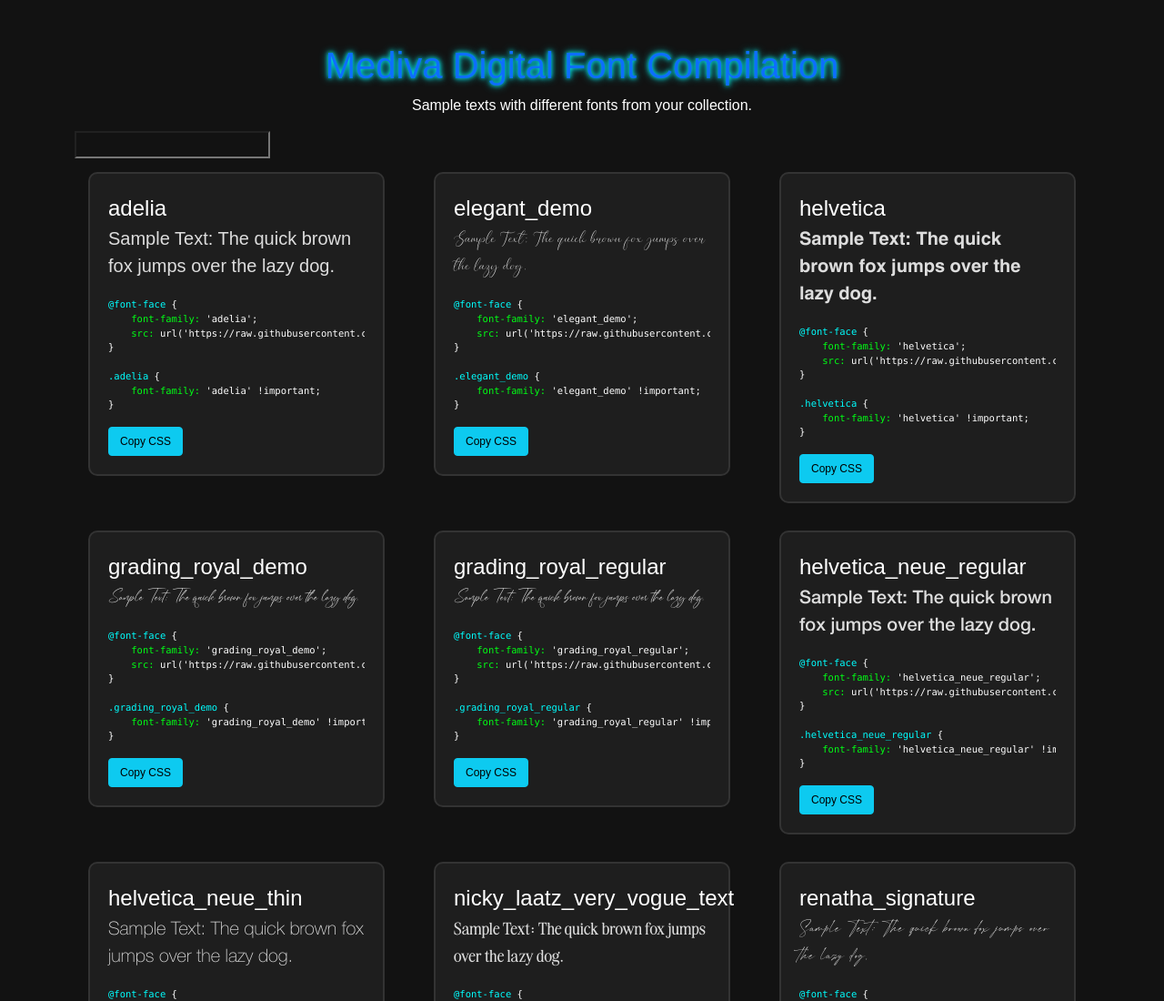
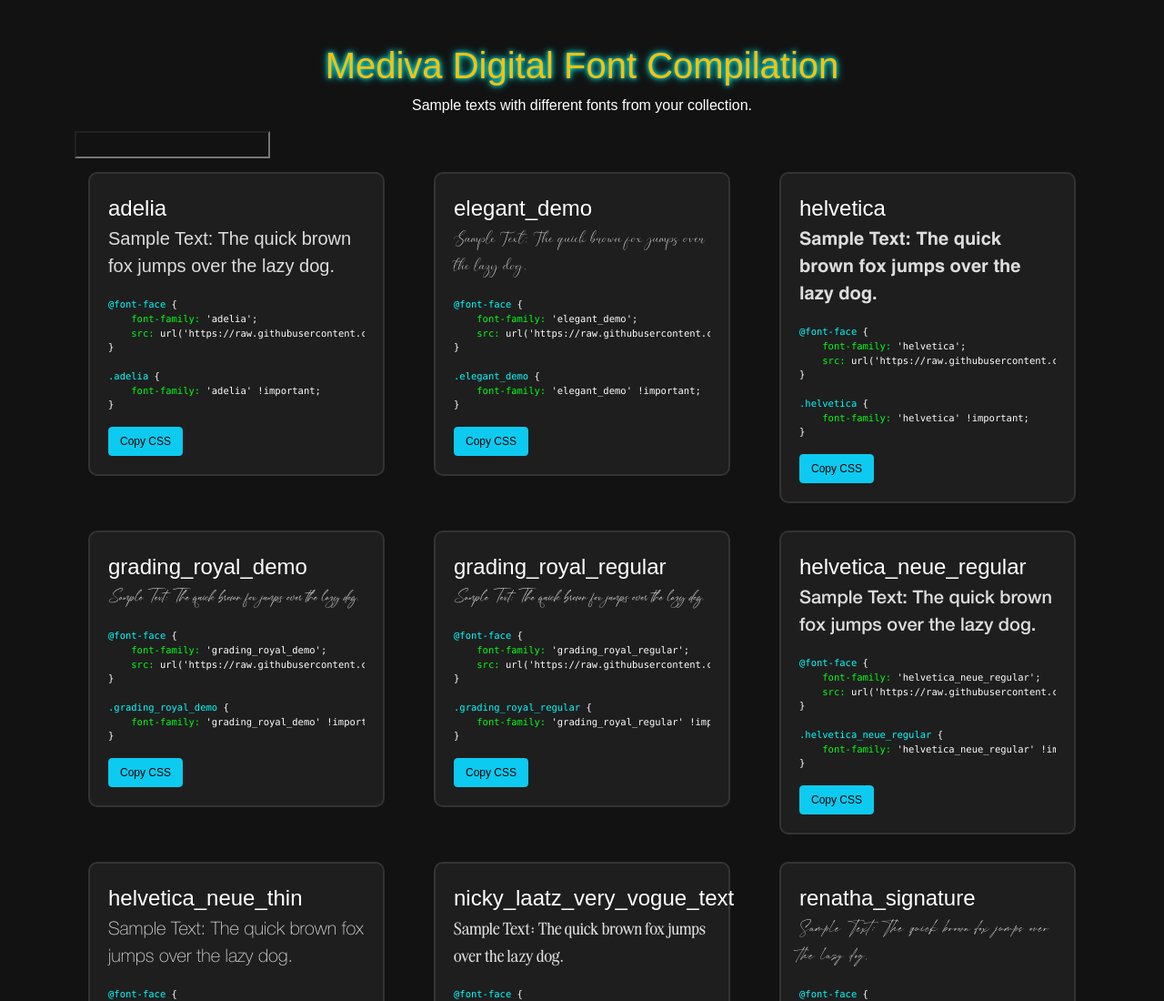
Before and after one commit to mjespelita/medivadigitalfonts, a plain HTML site: page index.html in a window 1280 px wide. Shown: the top 1100 px of the page at 91% size. Drawn offline with nearby package versions, Linux system fonts and the light colour scheme; a web font is replaced by a local one.

Commit message:
Update index.html

```diff
--- a/index.html
+++ b/index.html
@@ -15,7 +15,7 @@
 <body>
 
 <div class="container mt-5">
-    <h1 class="text-center text-primary neon-text">Mediva Digital Font Compilation</h1>
+    <h1 class="text-center text-warning neon-text">Mediva Digital Font Compilation</h1>
     <p class="text-center text-white">Sample texts with different fonts from your collection.</p>
 
     <div>
```
